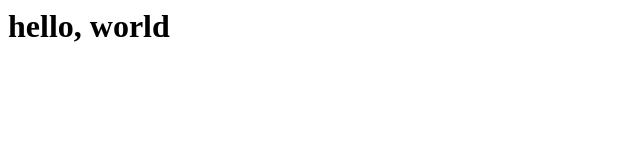
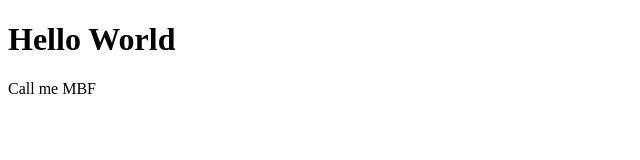
Before and after one commit to MBFTwitch/website, a plain HTML site: page index.html in a window 1280 px wide. Shown: the whole page, without its empty margins (0-640 px from the left). Drawn offline with Linux system fonts and the light colour scheme.

Commit message:
Add some HTML structure

```diff
--- a/index.html
+++ b/index.html
@@ -1 +1,15 @@
-<h1>hello, world</h1>
+<!DOCTYPE html>
+<html lang="en" dir="ltr">
+
+<head>
+  <meta charset="utf-8">
+  <title></title>
+</head>
+
+<body>
+  <h1> Hello World </h1>
+  <p> Call me MBF </p>
+
+</body>
+
+</html>
```
